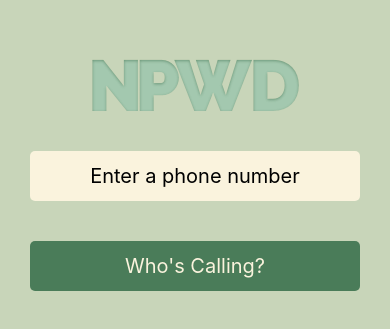
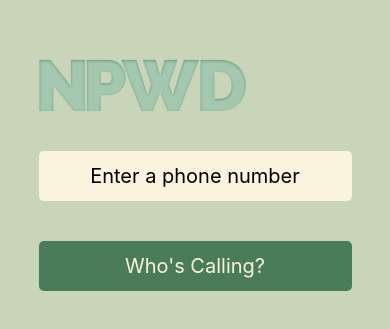
Before and after one commit to bobbymart1n/npwd-react-native-capstone, a React Native app: screen / in a window 390 px wide. Shown: the part 247-576 px from the top of the page. Built offline with nearby package versions, Linux system fonts and the light colour scheme.

Commit message:
Start moving everything into individual components

```diff
--- a/App.js
+++ b/App.js
@@ -1,19 +1,23 @@
 import React from 'react';
-import { StyleSheet, Text, View, Image, TextInput, TouchableOpacity } from 'react-native';
+import { StyleSheet, View} from 'react-native';
 import { NativeRouter, Route, Link } from 'react-router-native';
+import { createStore } from 'redux';
+import { Provider } from 'react-redux';
 
-import PhoneInput from './src/components/PhoneInput';
-import PhoneSubmitButton from './src/components/PhoneSubmitButton';
+import reducer from './src/reducers/reducer'
 
+import Home from './src/components/Home';
+
+const store = createStore(reducer);
 
 export default class App extends React.Component {
   render() {
     return (
-      <View style={styles.container}>
-        <Image style={styles.image} source={require('./assets/logo.png')}/>
-        <PhoneInput />
-        <PhoneSubmitButton />
-      </View>
+      <Provider store={store}>
+        <View style={styles.container}>
+          <Home />
+        </View>
+      </Provider>
     );
   }
 }
@@ -26,7 +30,4 @@ const styles = StyleSheet.create({
     justifyContent: 'center',
     padding: 30
   },
-  image: {
-    marginBottom: 40
-  },
 });
--- /dev/null
+++ b/src/components/Home.js
@@ -0,0 +1,23 @@
+import React from 'react';
+import { StyleSheet, Text, View, Image, TextInput, TouchableOpacity } from 'react-native';
+
+import PhoneInput from './PhoneInput';
+import PhoneSubmitButton from './PhoneSubmitButton';
+
+export default class Home extends React.Component {
+  render() {
+    return (
+      <View>
+        <Image style={styles.image} source={require('./../../assets/logo.png')}/>
+        <PhoneInput />
+        <PhoneSubmitButton />
+      </View>
+    )
+  }
+}
+
+const styles = StyleSheet.create({
+  image: {
+    marginBottom: 40
+  },
+});
--- /dev/null
+++ b/src/reducers/reducer.js
@@ -0,0 +1,4 @@
+const reducer = (state = {}, action) => {
+  return state;
+}
+ export default reducer
```
